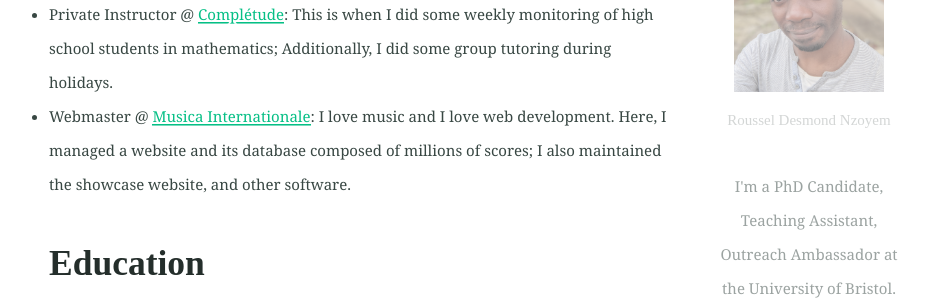
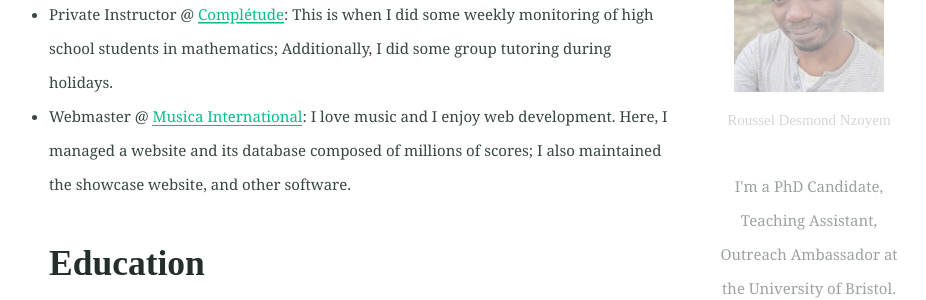
Before and after one commit to ddrous/desmond-rn.github.io, a Jekyll site: the page built from resume.md, in a window 1280 px wide and 900 px high, scrolled down 538 px. Shown: the part 154-454 px from the top of the window, without its empty margins (161-1087 px from the left). Built offline with Jekyll 4.4.1, drawn with Linux system fonts in a browser that asks for light colours; some of the changed text lies outside the part shown.

Commit message:
Fixed CV section

```diff
--- a/resume.md
+++ b/resume.md
@@ -17,7 +17,7 @@ This is a short summary of my CV. Below are my most recent work experiences, edu
 
 - Private Instructor @ [Complétude](https://www.completude.com/){:target="_blank"}: This is when I did some weekly monitoring of high school students in mathematics; Additionally, I did some group tutoring during holidays.
 
-- Webmaster @ [Musica Internationale](https://www.musicanet.org/en/){:target="_blank"}: I love music and I love web development. Here, I managed a website and its database composed of millions of scores; I also maintained the showcase website, and other software.
+- Webmaster @ [Musica International](https://www.musicanet.org/en/){:target="_blank"}: I love music and I enjoy web development. Here, I managed a website and its database composed of millions of scores; I also maintained the showcase website, and other software.
 
 
 ## Education
```
Also changed, not shown: other parts of resume.md (+6 -4 lines).
